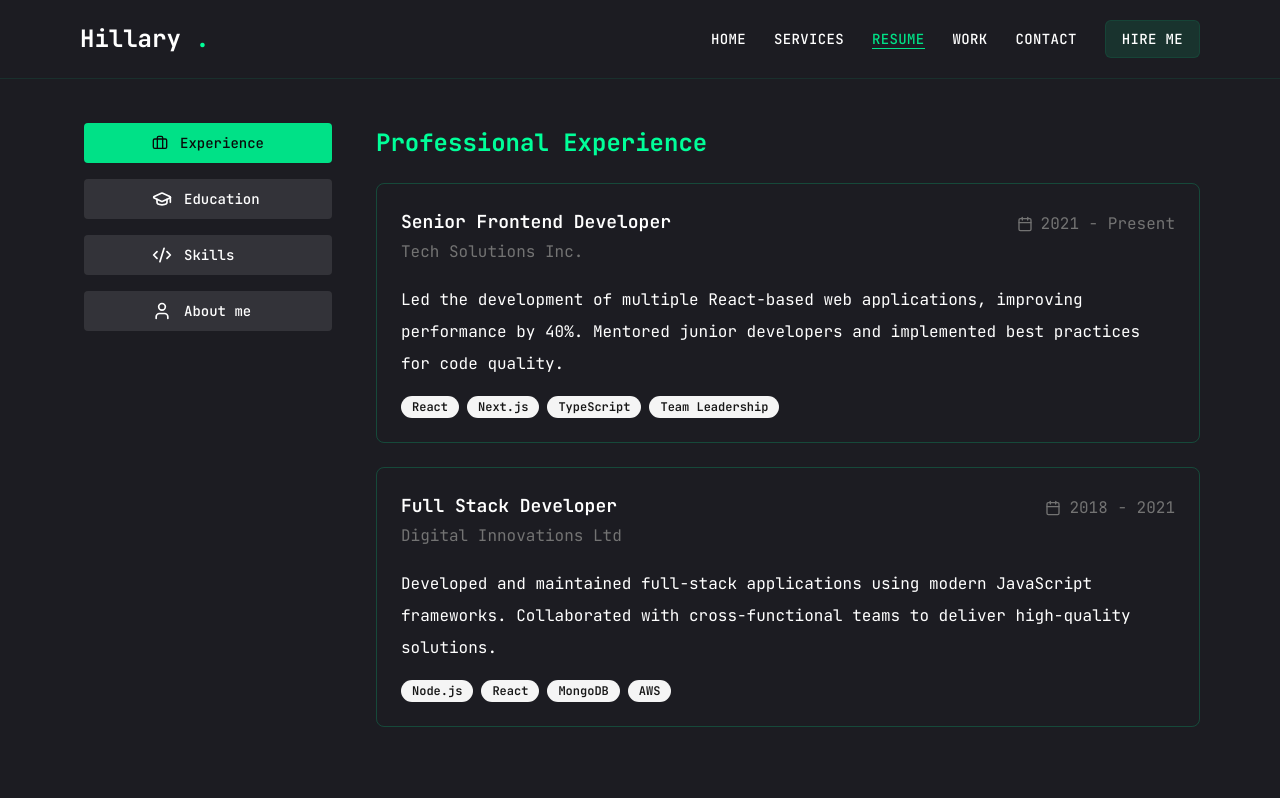
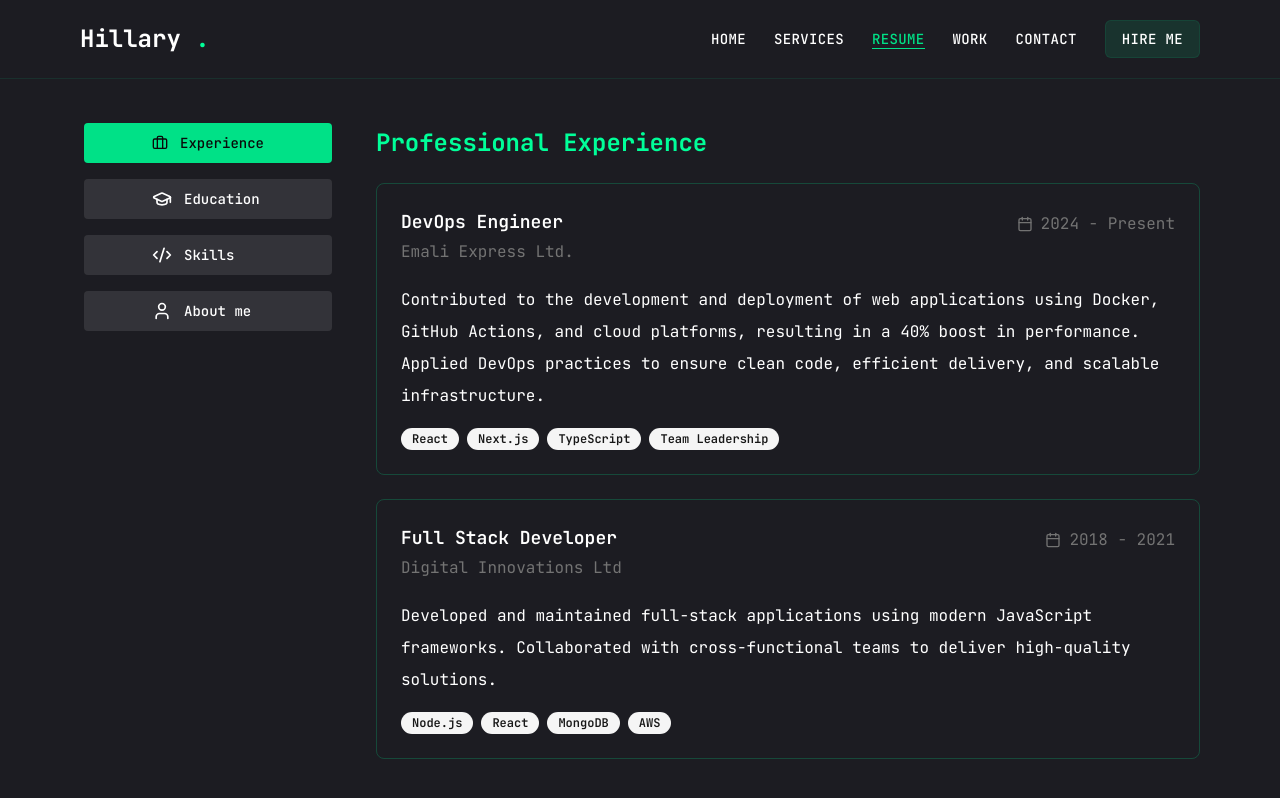
Before and after one commit to hillaryoyaro/porfolio, a Next.js app: page /resume in a window 1280 px wide. Built offline with nearby package versions, Linux system fonts and the light colour scheme.

Commit message:
build resume

```diff
--- a/app/resume/page.tsx
+++ b/app/resume/page.tsx
@@ -18,11 +18,11 @@ const tabContent = {
     title: "Professional Experience",
     items: [
       {
-        role: "Senior Frontend Developer",
-        company: "Tech Solutions Inc.",
-        period: "2021 - Present",
+        role: "DevOps Engineer",
+        company: "Emali Express Ltd.",
+        period: "2024 - Present",
         description:
-          "Led the development of multiple React-based web applications, improving performance by 40%. Mentored junior developers and implemented best practices for code quality.",
+          "Contributed to the development and deployment of web applications using Docker, GitHub Actions, and cloud platforms, resulting in a 40% boost in performance. Applied DevOps practices to ensure clean code, efficient delivery, and scalable infrastructure.",
         highlights: ["React", "Next.js", "TypeScript", "Team Leadership"],
       },
       {
```
